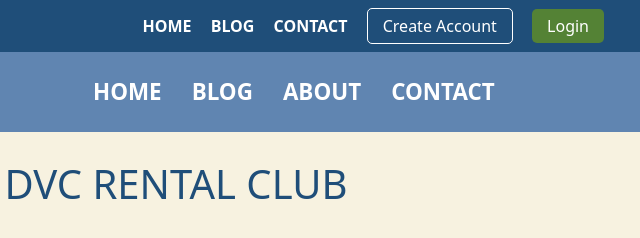
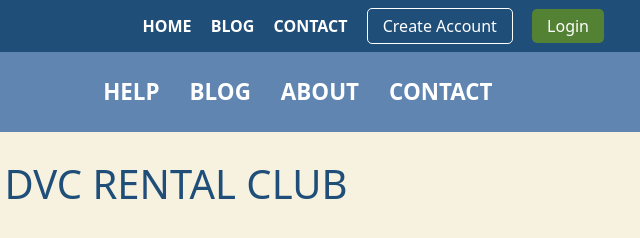
Before and after one commit to usmankhalid444/dvcrc, a plain HTML site: page index.html in a window 1280 px wide. Shown: the top 238 px of the page, 640-1280 px from the left. Drawn offline with Linux system fonts and the light colour scheme.

Commit message:
first commit

```diff
--- a/index.html
+++ b/index.html
@@ -58,7 +58,7 @@
                   <ul class="navbar-nav me-auto mb-2 mb-lg-0"></ul>
                   <ul class="navbar-nav me-auto mb-2 mb-lg-0"></ul>
                   <ul class="navbar-nav me-auto mb-2 mb-lg-0">
-                    <li><a href="#">home</a></li>
+                    <li><a href="#">help</a></li>
                     <li><a href="#">blog</a></li>
                     <li><a href="#">about</a></li>
 
```
